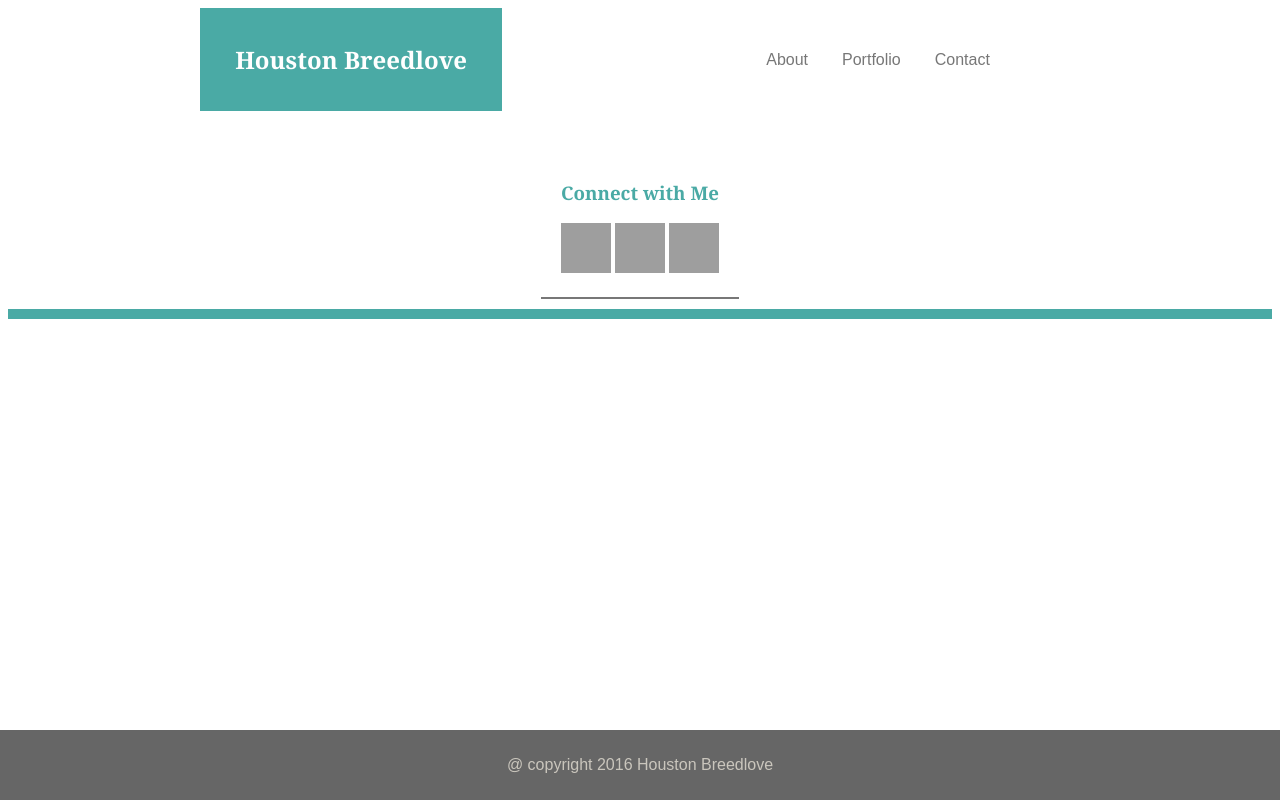
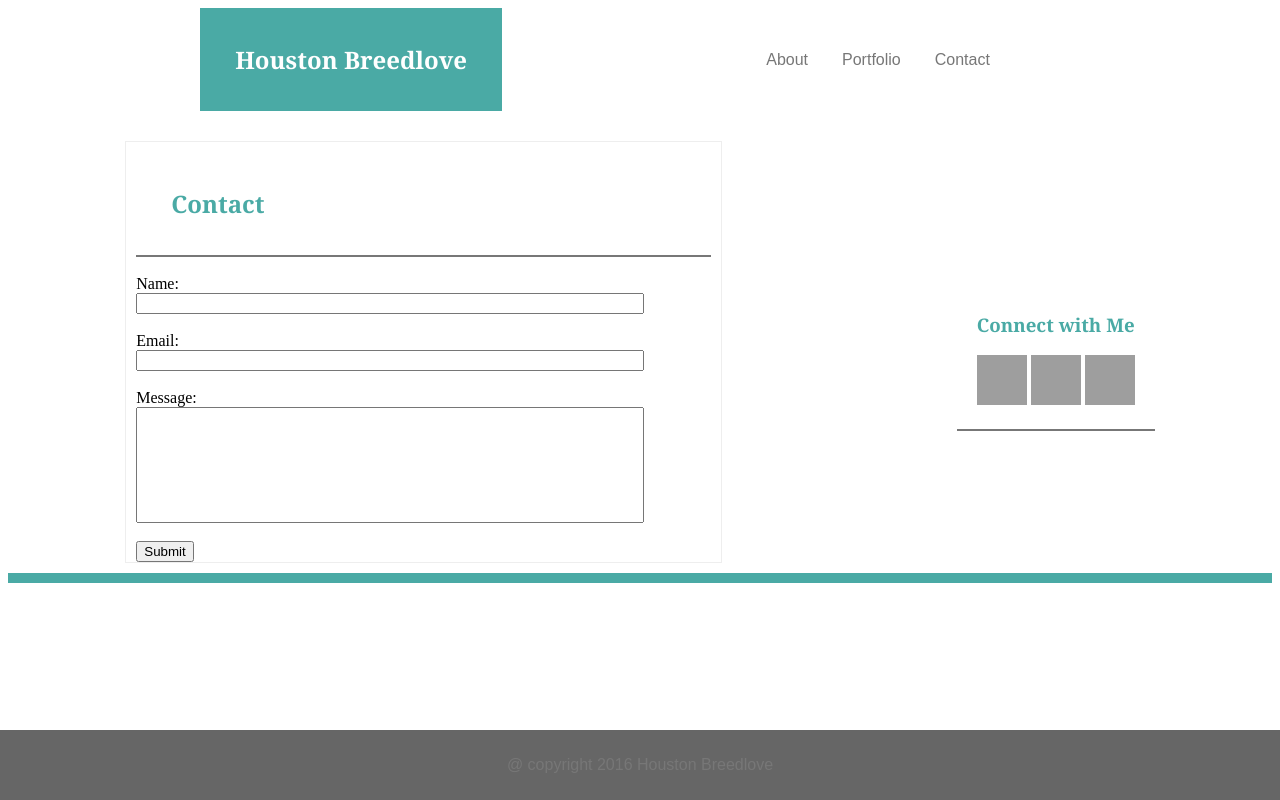
Before and after one commit to hcbreedl/Basic-Portfolio, a PHP site: page /contact.html in a window 1280 px wide. Run offline with PHP 8.4, Linux system fonts and the light colour scheme; grey boxes are pictures that could not be loaded.

Commit message:
Saturday

```diff
--- a/assets/css/style.css
+++ b/assets/css/style.css
@@ -17,7 +17,7 @@ li {
 }
 
 p {
-	color: #cac6bd;
+	color: #777777;
 	clear: left;
 	font-family: 'Arial', 'Helvetica Neue', Helvetica, sans-serif;;
 }
@@ -31,6 +31,7 @@ a {
 	color: #777777;
 	text-decoration: none;
 	margin: 15px;
+	font-family: 'Arial', 'Helvetica Neue', Helvetica, sans-serif;
 }
 
 .name {
@@ -135,7 +136,6 @@ a {
 }
 
 .portfolio_icons {
-	border: solid black 2px;
 	float: left;
 	padding: 20px;
 	height: 375px;
@@ -168,9 +168,19 @@ a {
 	padding: 20px;
 }
 
+.form_box1 {
+	width: 500px;
+}
+
+.form_box2 {
+	height: 110px;
+	width: 500px;
+}
+
 .footer {
 	background-color: #666666;
-	color: #cac6bd;
+	color: #777777;
+	font-family: 'Arial', 'Helvetica Neue', Helvetica, sans-serif;
 	text-align: center;
 	padding: 10px;
 	position: fixed;
--- a/contact.html
+++ b/contact.html
@@ -22,32 +22,38 @@
 
 	<div class="flex-container" id="about_me_background">
 
-<!-- This will all need to be changed to a form -->
-<!-- ========================================== -->
-		<!--	<div class="about_me">
-				<h2 class="h2">About Me</h2>
+		<div class="about_me">
+			<h2 class="h2">Contact</h2>
 			<div class="section_container">
-					<div class="image_container">
-						<img class="my_photo" src="file:///Users/wehaveaproblem16/Basic-Portfolio/assets/images/my_photo.JPG">
-					</div>
-						<div class="p_container">
-						<p>Hey there! My name is Houston Breedlove.  I've only been in UNC's coding camp for one day but I'm already surprising myself with the skills that I have learned during my own 'self-study' time.  I'm really excited about the class so far and can't wait to change this paragraph later, so that it hopefully becomes something that lands me my dream job!</p>
+				<form>
+					<br>
+					Name: <br>
+					<input type="text" name="name" class="form_box1"> <br><br>
+					Email: <br>
+					<input type="text" name="email" class="form_box1"> <br><br>
+					Message: <br>
+					<input type="text" name="message" class="form_box2"> <br>
+					<br>
+					<input type="submit" value="Submit">
+				</form>
 			</div>
 		</div>
-			</div> -->
-<!-- ========================================== -->
 
-			<div class="connect_container"> <!-- Connect with Me -->
+		<div class="connect_container">
 			<h3>Connect with Me</h3>
-				<img src="https://cdn3.iconfinder.com/data/icons/free-social-icons/67/github_square-128.png"> <!-- GitHub Icon -->
-				<img src="https://cdn3.iconfinder.com/data/icons/free-social-icons/67/linkedin_square_color-128.png"> <!-- LinkdIn Icon -->
-				<img src="https://cdn3.iconfinder.com/data/icons/inficons/128/stackoverflow.png"> <!-- Stack Overflow Icon -->
+			<!-- GitHub Icon -->
+			<img src="https://cdn3.iconfinder.com/data/icons/free-social-icons/67/github_square-128.png">
+			<!-- LinkdIn Icon -->
+			<img src="https://cdn3.iconfinder.com/data/icons/free-social-icons/67/linkedin_square_color-128.png">
+			<!-- Stack Overflow Icon -->
+			<img src="https://cdn3.iconfinder.com/data/icons/inficons/128/stackoverflow.png">
 		</div>
+
 	</div>
 
 	<div class="footer">
 		<p>@ copyright 2016 Houston Breedlove</p>
 	</div>
-	</div>
+
 </body>
 </html>
```
Also changed, not shown: index.html (+11 -6 lines), portfolio.html (+11 -15 lines). Lines whose indentation alone changed are shown as unchanged.
